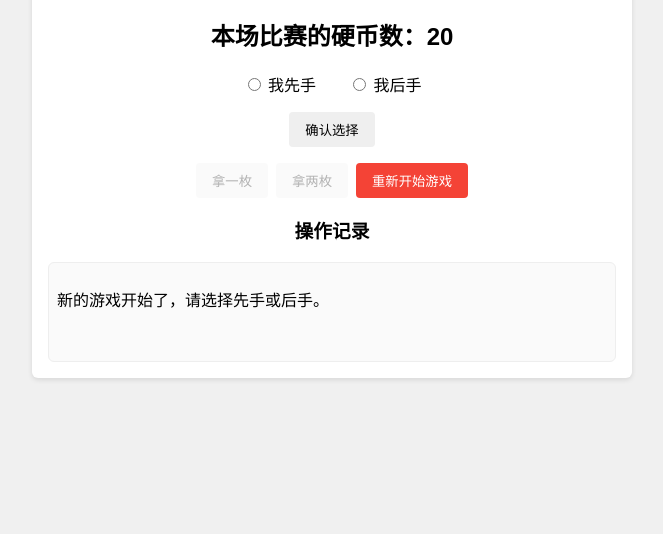
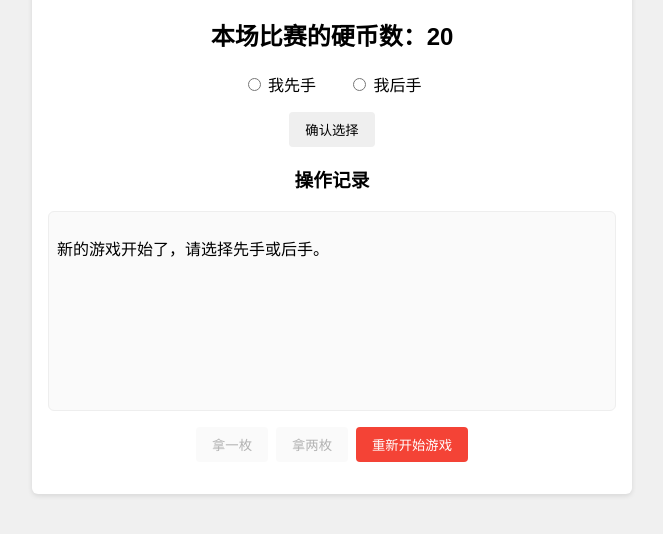
Before and after one commit to kio235/coin-game, a plain HTML site: page index.html in a window 1280 px wide. Shown: the part 172-706 px from the top of the page, without its empty margins (308-971 px from the left). Drawn offline with Linux system fonts and the light colour scheme.

Commit message:
new UI layout

```diff
--- a/index.html
+++ b/index.html
@@ -38,6 +38,9 @@
         <div class="buttons">
             <button id="confirmTurn">确认选择</button>
         </div>
+        <!-- 日志输出区 -->
+        <h3>操作记录</h3>
+        <div id="log"></div>
 
         <!-- 操作按钮区 -->
         <div class="buttons">
@@ -46,9 +49,6 @@
             <button id="restart" class="restart-btn">重新开始游戏</button>
         </div>
 
-        <!-- 日志输出区 -->
-        <h3>操作记录</h3>
-        <div id="log"></div>
     </div>
 
     <script src="script.js"></script>
--- a/style.css
+++ b/style.css
@@ -57,10 +57,10 @@ h1, h2, h3 {
     background: #fafafa;
     border: 1px solid #eee;
     border-radius: 6px;
-    min-height: 100px;
     padding: 0.5rem;
     overflow-y: auto;
-    max-height: 200px;
+    height: 200px;
+    margin-bottom: 1rem;
 }
 .restart-btn {
     background: #f44336;
```
